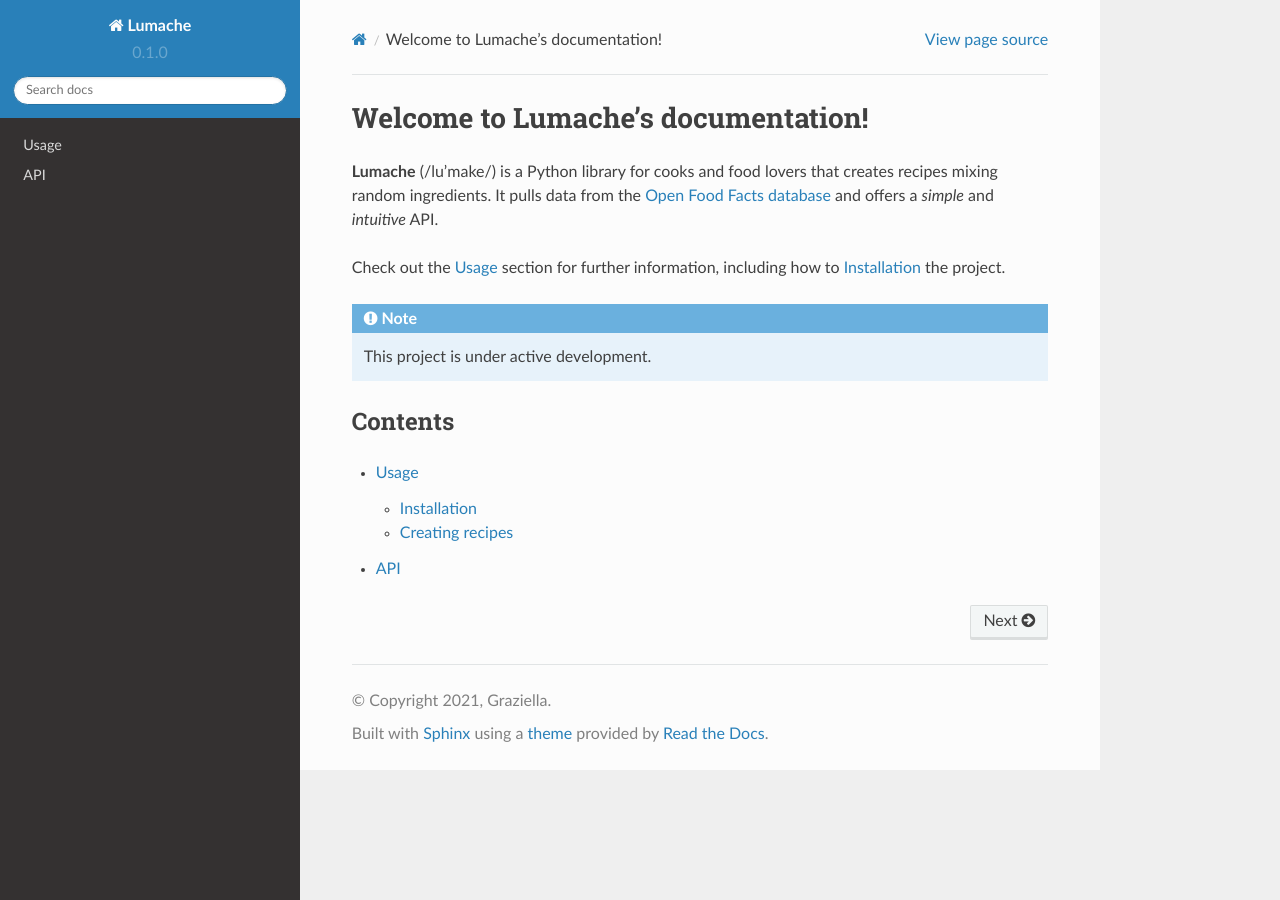
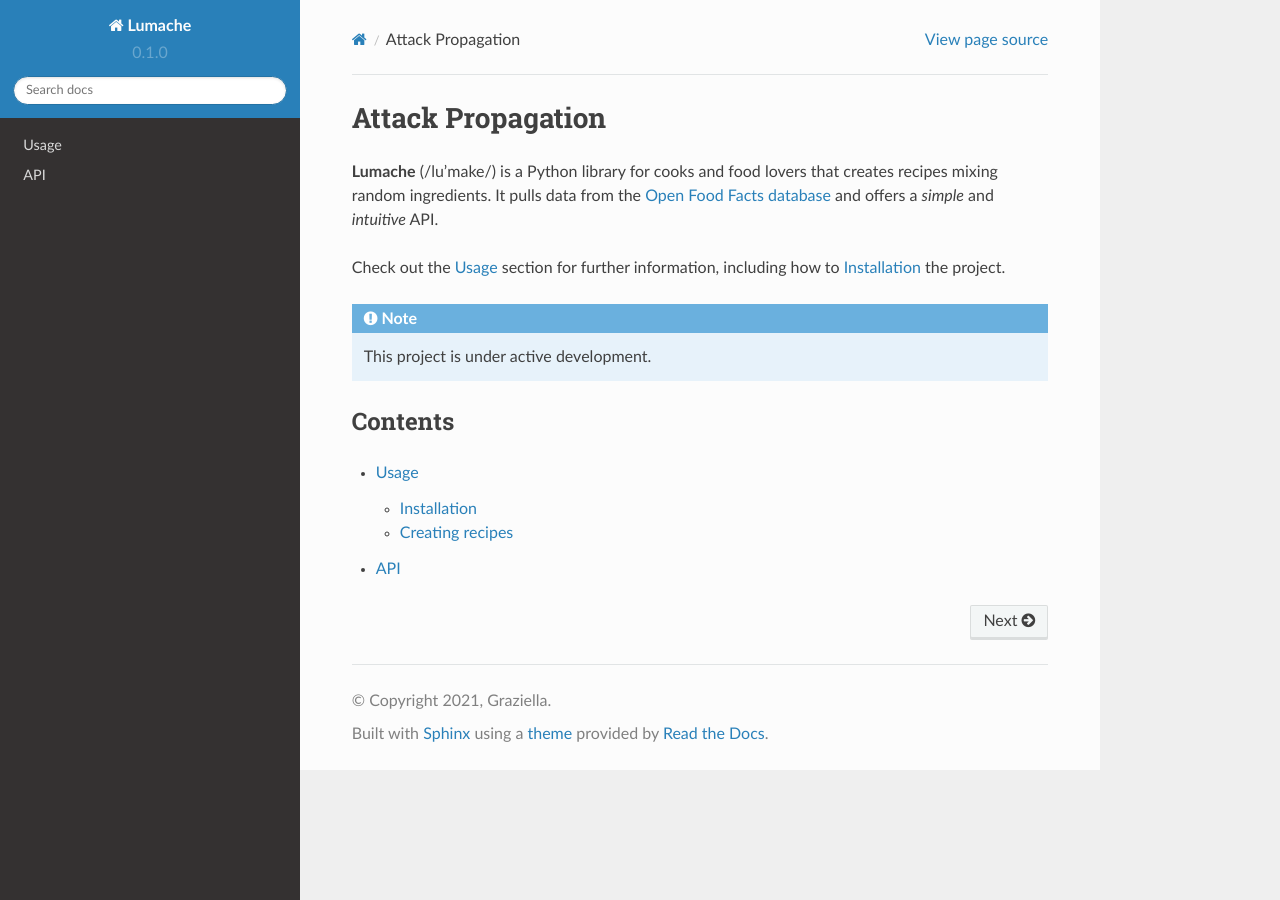
Before and after one commit to FluidTrust/attack-propagation-doc, a Sphinx documentation site: the page built from docs/source/index.rst, in a window 1280 px wide. Built offline with Sphinx 7.4.7 and the Read the Docs theme 2.0.0, drawn with Linux system fonts in a browser that asks for light colours.

Commit message:
Update index.rst

```diff
--- a/docs/source/index.rst
+++ b/docs/source/index.rst
@@ -1,4 +1,4 @@
-Welcome to Lumache's documentation!
+Attack Propagation
 ===================================
 
 **Lumache** (/lu'make/) is a Python library for cooks and food lovers
```
